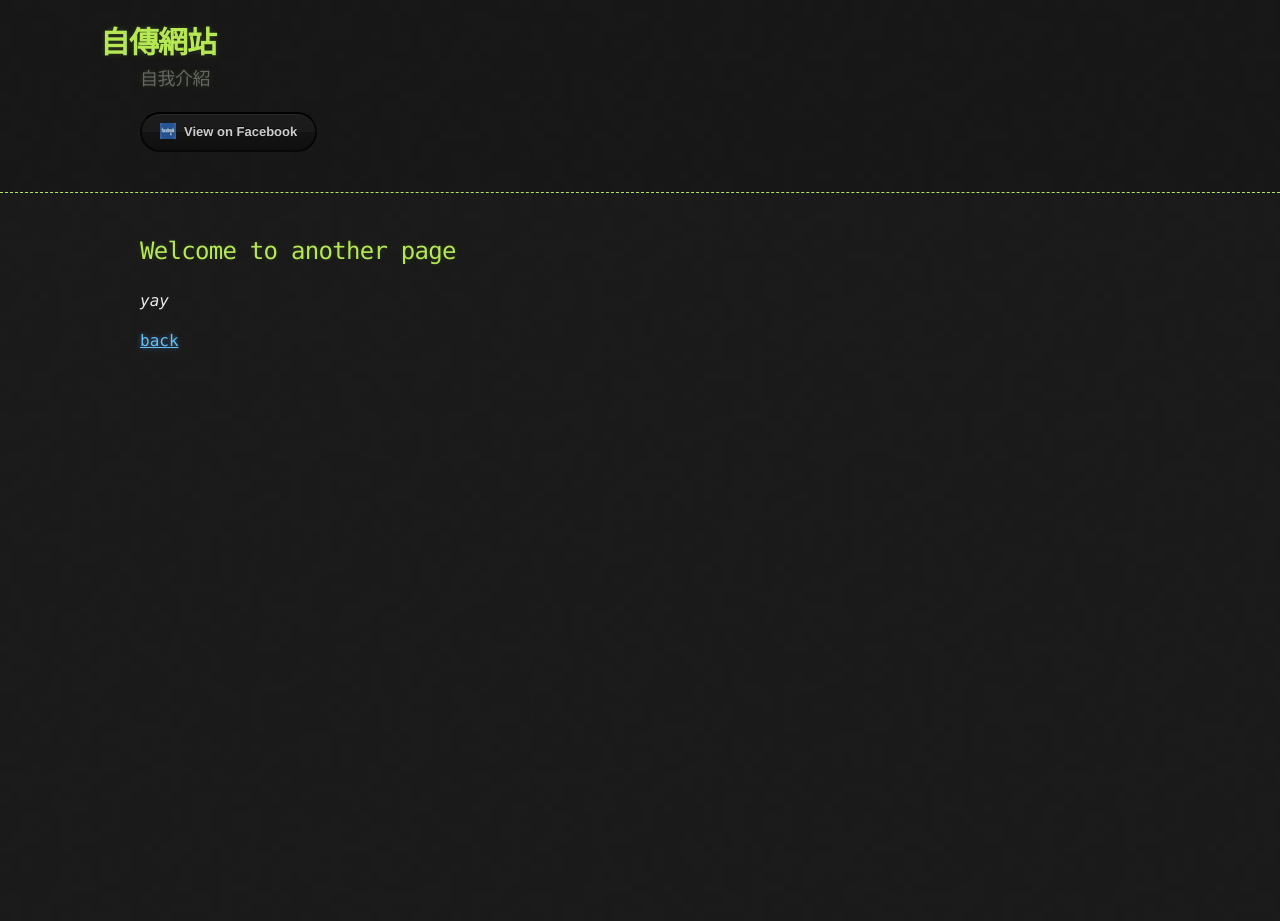
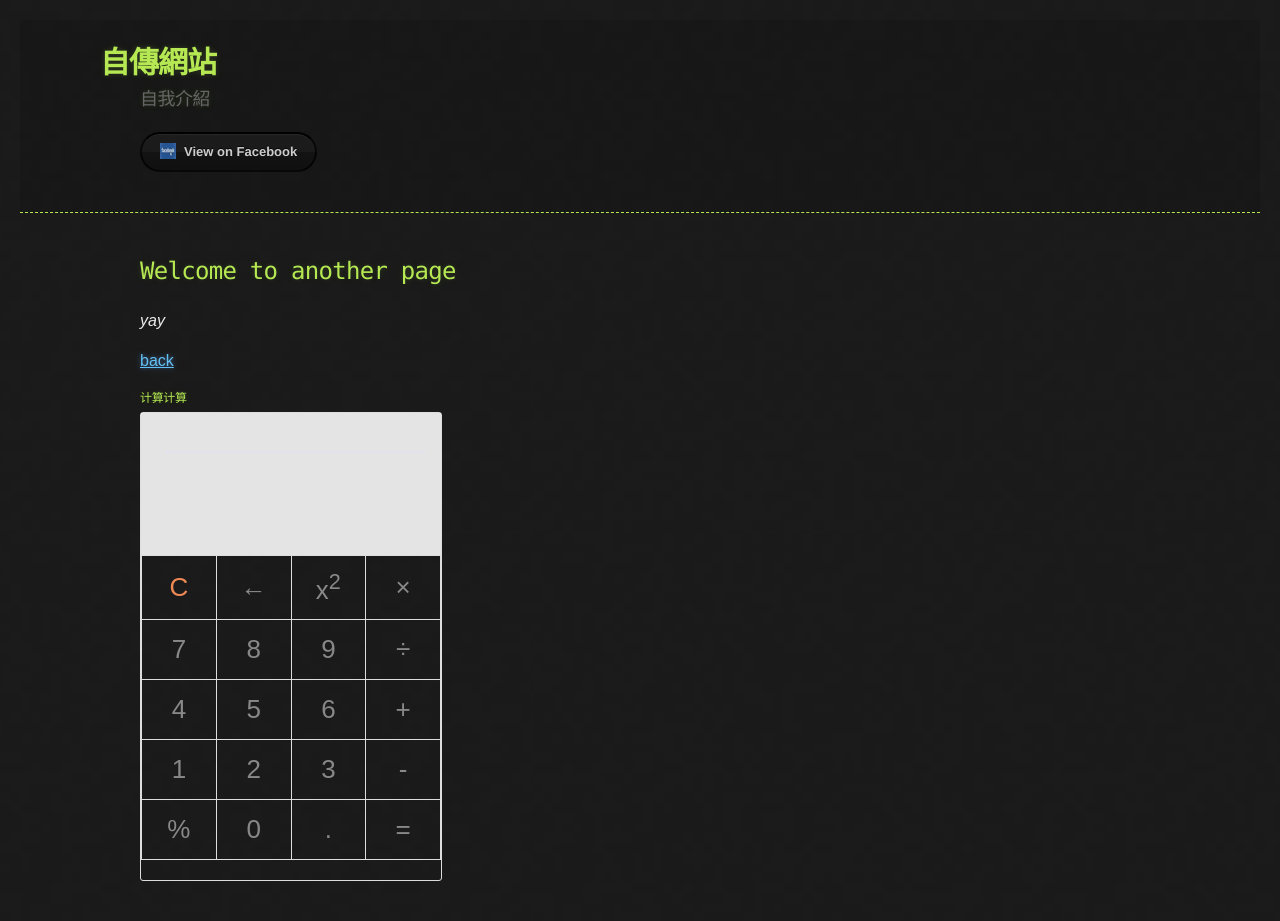
Before and after one commit to Andylinux1017/autobiog, a Jekyll site: the page built from another-page.md, in a window 1280 px wide. Built offline with Jekyll 4.4.1, drawn with Linux system fonts in a browser that asks for light colours; our own code applies the rules of GitHub Pages for plain Markdown files; before the commit the page ends 900 px from its top, so only the background shows below that.

Commit message:
Update default.html

```diff
--- a/_layouts/default.html
+++ b/_layouts/default.html
@@ -1,39 +1,79 @@
 <!DOCTYPE html>
-<html lang="{{ site.lang | default: "en-US" }}">
+<html lang="{{ site.lang | default: "zh-CN" }}">
   <head>
     <meta charset='utf-8'>
     <meta http-equiv="X-UA-Compatible" content="IE=edge">
     <meta name="viewport" content="width=device-width, initial-scale=1">
     <link rel="stylesheet" href="{{ '/assets/css/style.css?v=' | append: site.github.build_revision | relative_url }}">
+    <link rel="stylesheet" type="text/css" href="css/calculator.css">
     {% include head-custom.html %}
-
-{% seo %}
+    {% seo %}
   </head>
-
   <body>
-
     <header>
       <div class="container">
         <a id="a-title" href="{{'/' |relative_url }}">
-
           <h1>{{ site.title | default: site.github.repository_name }}</h1>
         </a>
         <h2>{{ site.description | default: site.github.project_tagline }}</h2>
-
         <section id="downloads">
           {% if site.show_downloads %}
-
           {% endif %}
            <a href="https://www.facebook.com/profile.php?id=100003987574755" class="btn btn-github"><span class="icon"></span>View on Facebook</a>
-
         </section>
       </div>
     </header>
-
     <div class="container">
       <section id="main_content">
         {{ content }}
+
+        <h5>计算计算</h5>
+        <!-- 计算器 -->
+        <div class="calc-wrap">
+          <div class="calc-in-out">
+            <p class="calc-history" title=""></p>
+            <p class="calc-in"></p>
+            <p class="calc-out active"></p>
+          </div>
+          <table class="calc-operation">
+            <thead></thead>
+            <tbody>
+              <tr>
+                <td data-ac="cls" class="cls">C</td>
+                <td data-ac="del">&larr;</td>
+                <td data-ac="sq">x<sup>2</sup></td>
+                <td data-ac="mul">&times;</td>
+              </tr>
+              <tr>
+                <td data-val="7">7</td>
+                <td data-val="8">8</td>
+                <td data-val="9">9</td>
+                <td data-ac="div">&divide;</td>
+              </tr>
+              <tr>
+                <td data-val="4">4</td>
+                <td data-val="5">5</td>
+                <td data-val="6">6</td>
+                <td data-ac="plus">+</td>
+              </tr>
+              <tr>
+                <td data-val="1">1</td>
+                <td data-val="2">2</td>
+                <td data-val="3">3</td>
+                <td data-ac="minus">-</td>
+              </tr>
+              <tr>
+                <td data-ac="per">%</td>
+                <td data-val="0">0</td>
+                <td data-ac="dot">.</td>
+                <td data-ac="eq" class="eq">=</td>
+              </tr>
+            </tbody>
+          </table>
+        </div>
       </section>
     </div>
+    <script type="text/javascript" src="js/jquery.js"></script>
+    <script type="text/javascript" src="js/calculator.js"></script>
   </body>
 </html>
```
